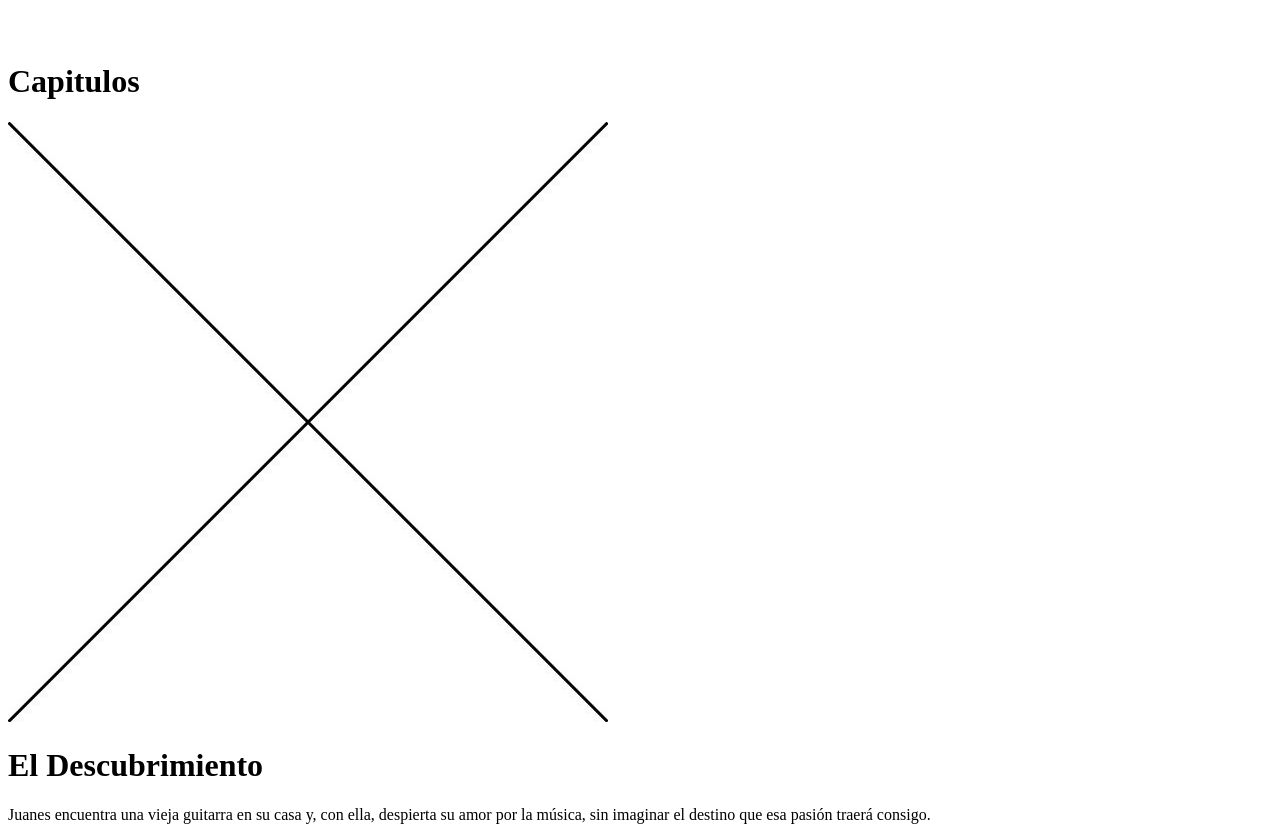
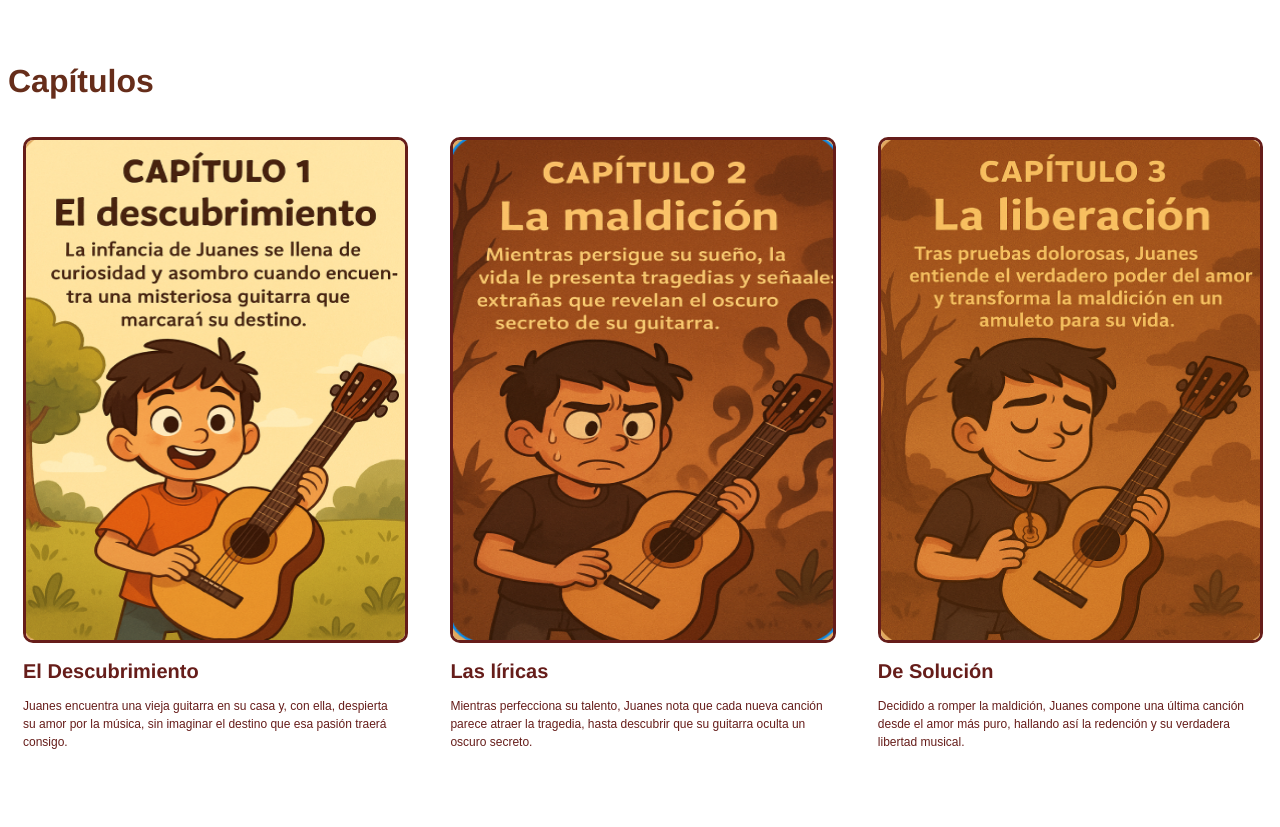
Before and after one commit to gabytoor/javascript-3168940, a plain HTML site: page 03-base-datos-comic/index.html in a window 1280 px wide. Shown: the part 520-1347 px from the top of the page. After the commit the page ends 1306 px from the top, so only its background shows below. Drawn offline with Linux system fonts and the light colour scheme.

Commit message:
Add files via upload

```diff
--- a/03-base-datos-comic/index.html
+++ b/03-base-datos-comic/index.html
@@ -3,7 +3,7 @@
 <head>
     <meta charset="UTF-8">
     <meta name="viewport" content="width=device-width, initial-scale=1.0">
-    <title>Document</title>
+    <title>Comic Helikón</title>
     <link rel="stylesheet" href="style.css">
 
 </head>
@@ -22,7 +22,7 @@
             </ul>
         </div>
         <div class="search">
-            <p>Buscador</p>
+            <p>🔎</p>
             <p>Ingreso</p>
         </div>
     </div>
@@ -57,51 +57,33 @@
 </div>
 
 
-<div>
+<div class="capitulos">
+  <h1>Capítulos</h1>
+  <div class="lista-caps">
 
-<h1>Capitulos</h1>
-<div>
-
-<div>
-    <div><img src="img.jpg" alt=""></div>
-    <div>
+    <div class="cap">
+      <img src="cap1.png" alt="">
       <h1>El Descubrimiento</h1>
       <p>Juanes encuentra una vieja guitarra en su casa y, con ella, despierta su amor por la música,
       sin imaginar el destino que esa pasión traerá consigo.</p>
     </div>
-</div>
 
-<div>
-    <div><img src="img.jpg" alt=""></div>
-    <div>
+    <div class="cap">
+      <img src="cap2.png" alt="">
       <h1>Las líricas</h1>
       <p>Mientras perfecciona su talento, Juanes nota que cada nueva canción parece atraer la tragedia,
       hasta descubrir que su guitarra oculta un oscuro secreto.</p>
     </div>
-</div>
 
-<div>
-    <div><img src="img.jpg" alt=""></div>
-    <div>
+    <div class="cap">
+      <img src="cap3.png" alt="">
       <h1>De Solución</h1>
       <p>Decidido a romper la maldición, Juanes compone una última canción desde el amor más puro,
       hallando así la redención y su verdadera libertad musical.</p>
     </div>
-</div>
-
 
   </div>
-
-
-
-
-
-
-
 </div>
-
-
-
 
 
     <script src="app.js"></script>
--- a/03-base-datos-comic/style.css
+++ b/03-base-datos-comic/style.css
@@ -27,7 +27,6 @@
     font-weight: 500;
     margin-left: auto;
 }
-
 
 /* ============================================================================================ */
 
@@ -74,7 +73,14 @@
     font-size: 1rem;
     font-weight: bold;
     width: fit-content;
+    transition: transform 0.2s ease, box-shadow 0.2s ease;
 }
+
+button:hover {
+  transform: scale(1.05); /* lo agranda un poco */
+  box-shadow: 0 4px 10px rgba(0, 0, 0, 0.2); /* añade sombra */
+}
+
 
 .contenido p {
 
@@ -82,3 +88,50 @@
     margin: 0;
     font-family: Arial, Helvetica, sans-serif;
 }
+
+/* ======================================================================================================================= */
+
+.capitulos > h1 {
+  text-align: left;
+  font-size: 2em;
+  color: #662d1a;
+  font-family: 'Franklin Gothic Medium', 'Arial Narrow', Arial, sans-serif;;
+}
+
+.capitulos .lista-caps {
+  display: flex;
+  flex-direction: row;
+  justify-content: space-between;
+  align-items: flex-start;
+  gap: 15px;
+}
+
+.capitulos .cap {
+  width: 30%;
+  text-align: left;
+  padding: 15px;
+}
+
+.capitulos .cap img {
+  width: 100%;
+  height: 500px;
+  border-radius: 10px;
+  border: solid #661d1a;
+  transition: transform 0.3s ease;
+}
+
+img:hover {
+  transform: scale(1.05);}
+
+.capitulos .cap h1 {
+  font-size: 20px;
+  color: #661d1a;
+  font-family: 'Franklin Gothic Medium', 'Arial Narrow', Arial, sans-serif;;
+}
+
+.capitulos .cap p {
+  font-size: 12px;
+  color: #661d1a;
+  font-family: Arial, Helvetica, sans-serif;
+  line-height: 1.5;
+}
```
Also changed, not shown: 03-base-datos-comic/cap1.png (added), 03-base-datos-comic/cap2.png (added), 03-base-datos-comic/cap3.png (added), 03-base-datos-comic/lupa.png (added). Lines whose indentation alone changed are shown as unchanged.
